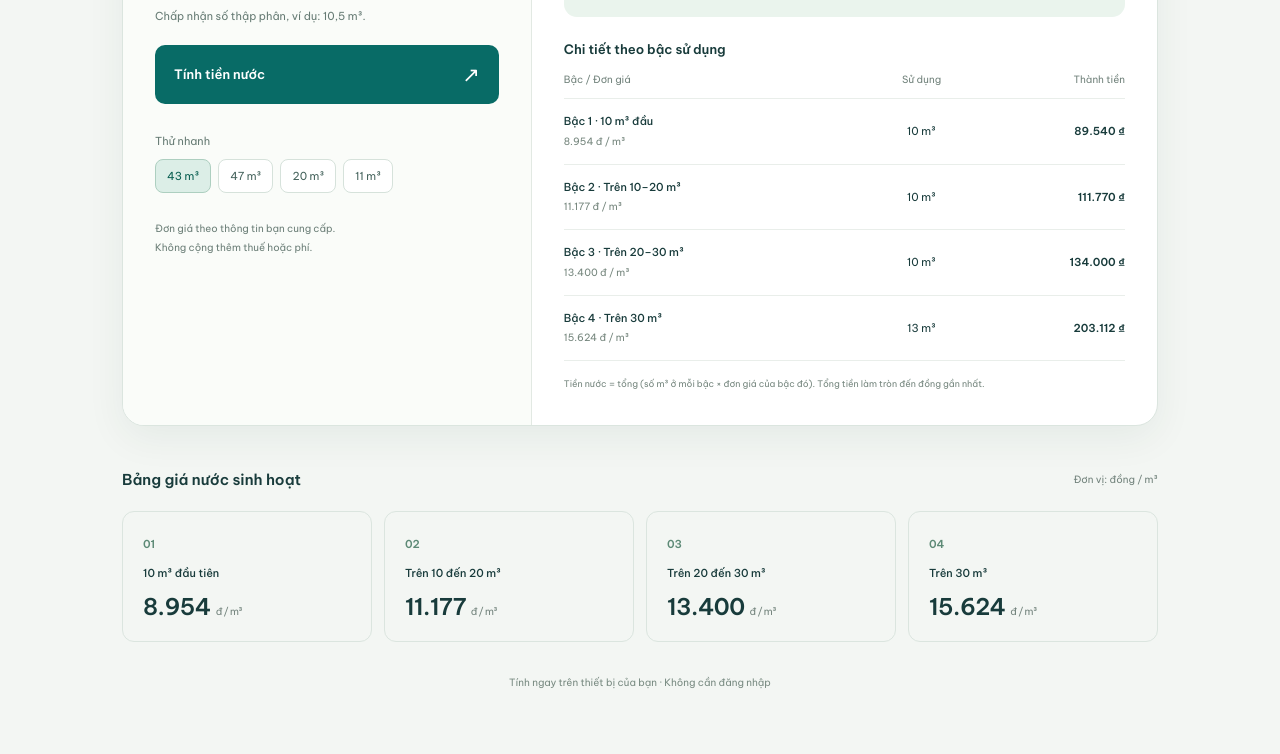
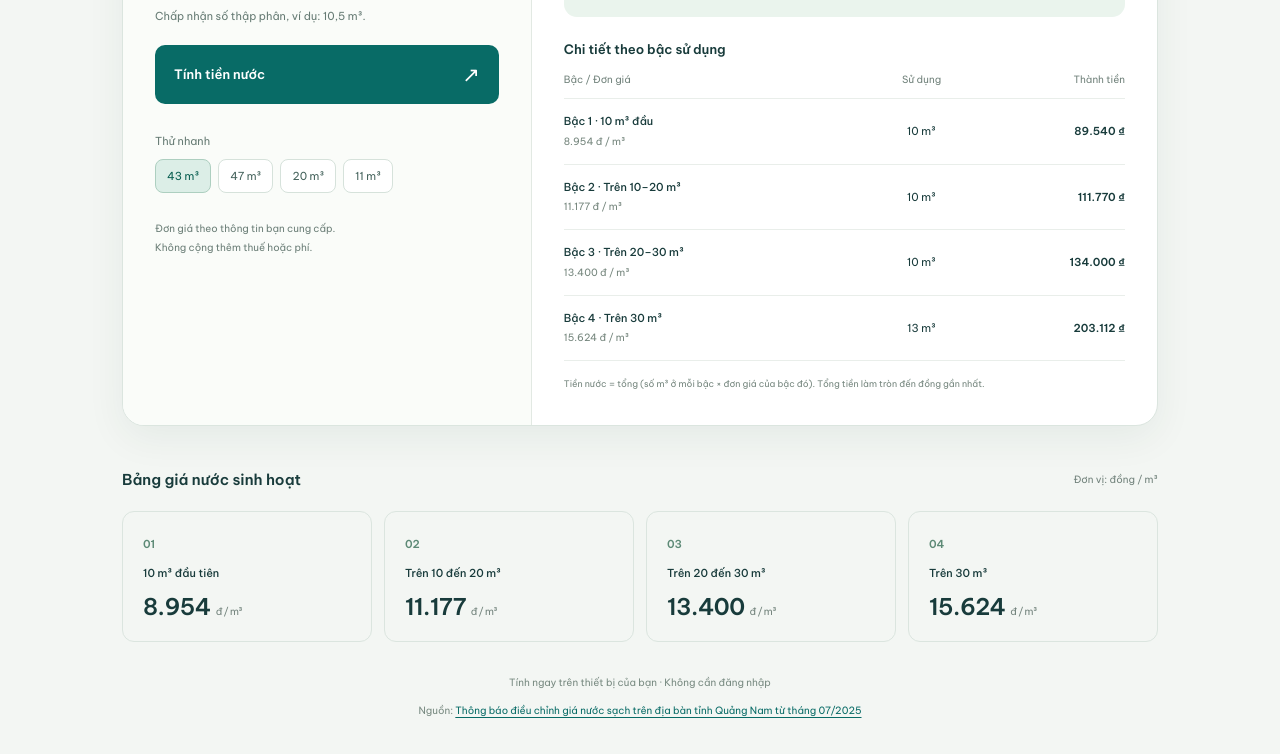
Before and after one commit to txq92/tinh-nuoc-qnam, a plain HTML site: page index.html in a window 1280 px wide. Shown: the part 512-1266 px from the top of the page. Before the commit the page ends 1228 px from the top, so only its background shows below. Drawn offline with Linux system fonts and the light colour scheme.

Commit message:
commit nbe

```diff
--- a/index.html
+++ b/index.html
@@ -40,7 +40,10 @@
     </section>
 
     <section class="tariffs" aria-labelledby="tariff-title"><div class="section-heading"><h2 id="tariff-title">Bảng giá nước sinh hoạt</h2><span>Đơn vị: đồng / m³</span></div><div class="tariff-grid"><article><span class="tier">01</span><h3>10 m³ đầu tiên</h3><p>8.954 <small>đ / m³</small></p></article><article><span class="tier">02</span><h3>Trên 10 đến 20 m³</h3><p>11.177 <small>đ / m³</small></p></article><article><span class="tier">03</span><h3>Trên 20 đến 30 m³</h3><p>13.400 <small>đ / m³</small></p></article><article><span class="tier">04</span><h3>Trên 30 m³</h3><p>15.624 <small>đ / m³</small></p></article></div></section>
-    <footer>Tính ngay trên thiết bị của bạn · Không cần đăng nhập</footer>
+    <footer>
+      <p>Tính ngay trên thiết bị của bạn · Không cần đăng nhập</p>
+      <p>Nguồn: <a href="https://nuocsachqna.vn/index.php/Tin-tuc/thong-bao-v-v-dieu-chinh-gia-nuoc-sach-tren-dia-ban-tinh-quang-nam-tu-thang-07-2025-39.html" target="_blank" rel="noopener noreferrer">Thông báo điều chỉnh giá nước sạch trên địa bàn tỉnh Quảng Nam từ tháng 07/2025</a></p>
+    </footer>
   </main>
 </body>
 </html>
--- a/styles.css
+++ b/styles.css
@@ -62,5 +62,8 @@ h3 { font-size: 11px; font-weight: 500; margin: 14px 0 12px; }
 .tariff-grid p { font-size: 23px; font-weight: 600; margin: 0; letter-spacing: -.5px; }
 .tariff-grid small { font-size: 10px; font-weight: 400; color: #71827b; }
 footer { text-align: center; font-size: 10px; color: #788a81; padding-top: 32px; line-height: 1.8; }
+footer p { margin: 0 0 10px; }
+footer a { color: #086b66; text-underline-offset: 3px; overflow-wrap: anywhere; }
+footer a:hover { color: #075751; }
 @media (max-width: 700px) { .container { padding: 28px 18px 24px; } .calculator { grid-template-columns: 1fr; } .input-panel { border-right: 0; border-bottom: 1px solid #e2e9e3; } .input-panel, .result-panel { padding: 24px; } .tariff-grid { grid-template-columns: repeat(2, 1fr); } h1 { letter-spacing: -1px; } }
 @media (max-width: 380px) { .input-panel, .result-panel { padding: 18px; } .section-heading { align-items: flex-start; flex-direction: column; gap: 0; } .tariff-grid article { padding: 15px; } }
```
